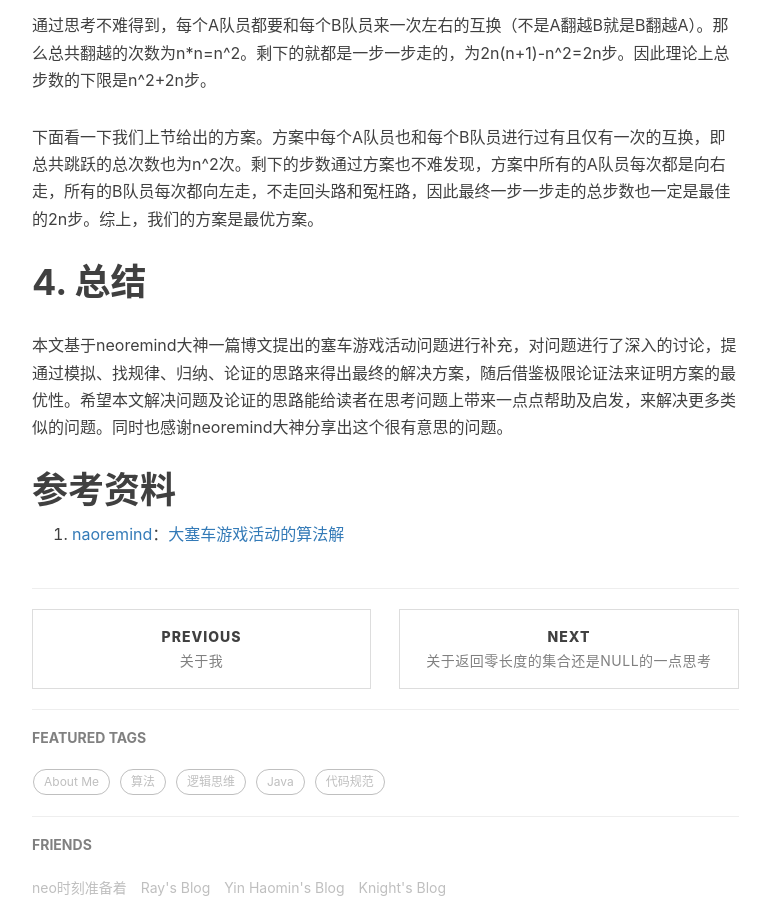
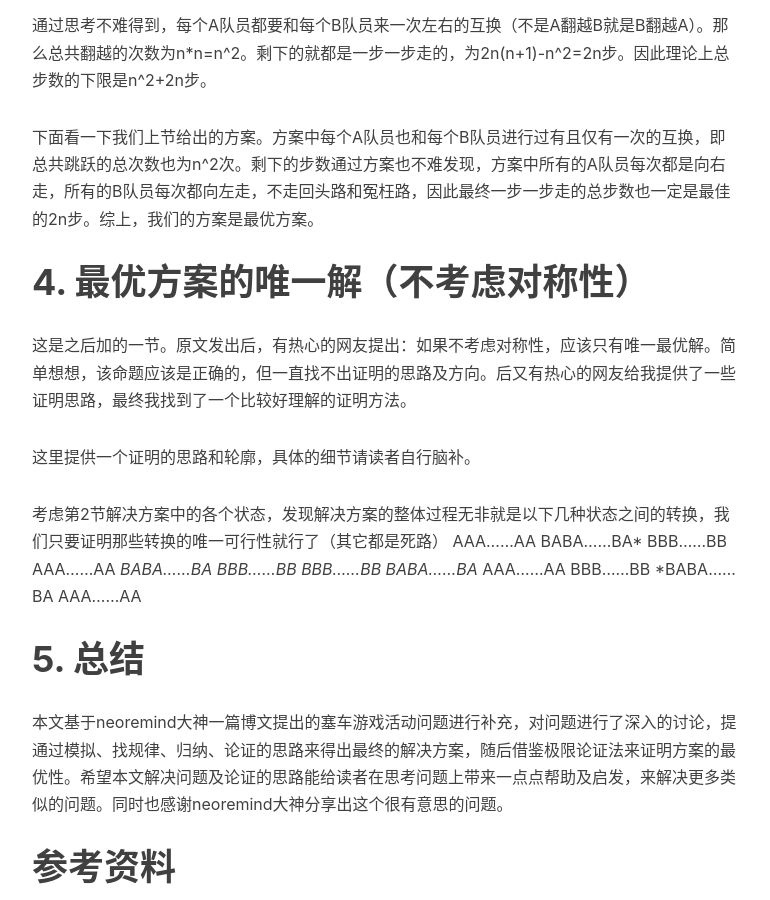
Before and after one commit to jiebaojie/jiebaojie.github.io, a Jekyll site: the page built from _posts/2016-07-31-TalkAboutBigTrafficJam.md, in a window 1280 px wide and 900 px high, scrolled down 3404 px. Shown: the whole window, without its empty margins (233-1003 px from the left). Built offline with Jekyll 4.4.1, drawn with Linux system fonts in a browser that asks for light colours; nearby versions of some CDN libraries; comment, search, counter and statistics services are not loaded.

Commit message:
by baojie

```diff
--- a/WordLife.html
+++ b/WordLife.html
@@ -26,7 +26,7 @@ header-img:
 			<table font face="calibri";size="5" border="0" cellspacing="0" cellpadding="0">
 				<tbody>
 				<tr>
-					<td width="150px">01 修电脑·兰州拉面 </td>
+					<td width="150px">01 修电脑·牛大坊 </td>
 					<td width="150px">02 </td>
 					<td width="150px">03 </td>
 					<td width="150px">04 </td>
--- a/_posts/2016-07-31-TalkAboutBigTrafficJam.md
+++ b/_posts/2016-07-31-TalkAboutBigTrafficJam.md
@@ -96,7 +96,19 @@ neoremind大神在原文中提供了一种解决方案，并附有程序的实
 
 下面看一下我们上节给出的方案。方案中每个A队员也和每个B队员进行过有且仅有一次的互换，即总共跳跃的总次数也为n^2次。剩下的步数通过方案也不难发现，方案中所有的A队员每次都是向右走，所有的B队员每次都向左走，不走回头路和冤枉路，因此最终一步一步走的总步数也一定是最佳的2n步。综上，我们的方案是最优方案。
 
-# 4. 总结
+# 4. 最优方案的唯一解（不考虑对称性）
+
+这是之后加的一节。原文发出后，有热心的网友提出：如果不考虑对称性，应该只有唯一最优解。简单想想，该命题应该是正确的，但一直找不出证明的思路及方向。后又有热心的网友给我提供了一些证明思路，最终我找到了一个比较好理解的证明方法。
+
+这里提供一个证明的思路和轮廓，具体的细节请读者自行脑补。
+
+考虑第2节解决方案中的各个状态，发现解决方案的整体过程无非就是以下几种状态之间的转换，我们只要证明那些转换的唯一可行性就行了（其它都是死路）
+   AAA......AA BABA......BA* BBB......BB
+   AAA......AA *BABA......BA BBB......BB
+   BBB......BB BABA......BA* AAA......AA
+   BBB......BB *BABA......BA AAA......AA
+
+# 5. 总结
 
 本文基于neoremind大神一篇博文提出的塞车游戏活动问题进行补充，对问题进行了深入的讨论，提通过模拟、找规律、归纳、论证的思路来得出最终的解决方案，随后借鉴极限论证法来证明方案的最优性。希望本文解决问题及论证的思路能给读者在思考问题上带来一点点帮助及启发，来解决更多类似的问题。同时也感谢neoremind大神分享出这个很有意思的问题。
 
```
